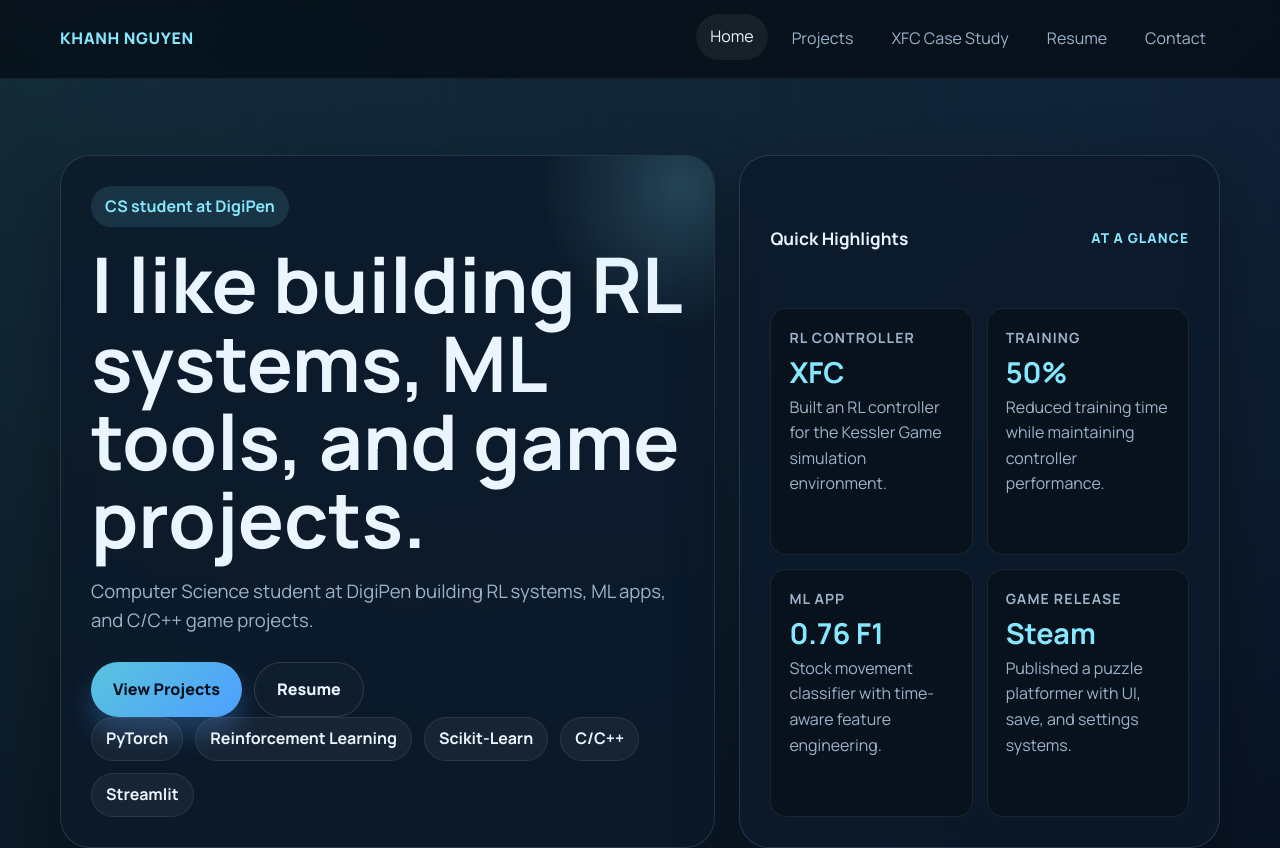
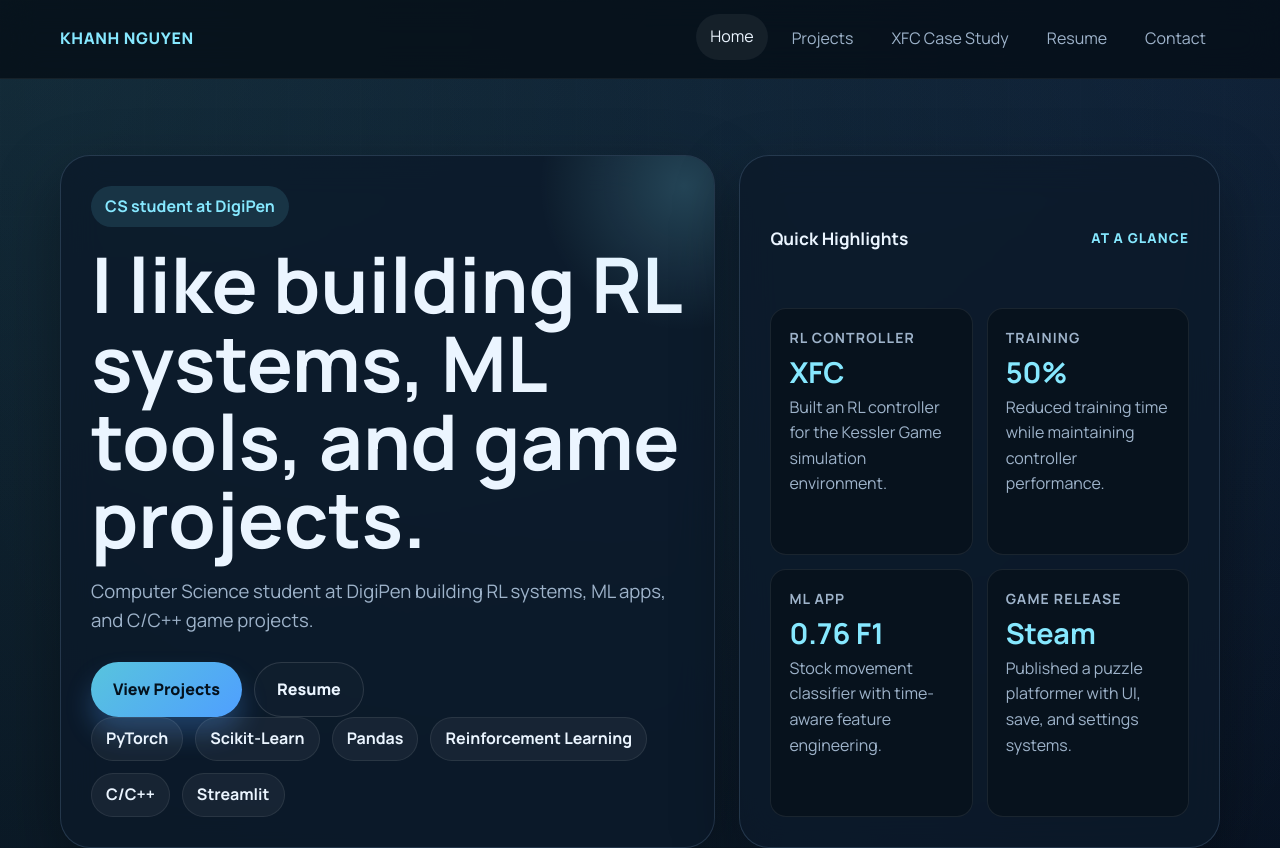
Before and after one commit to thuykhanh2642/thuykhanh2642.github.io, a plain HTML site: page index.html in a window 1280 px wide. Shown: the top 848 px of the page. Drawn offline with Linux system fonts and the light colour scheme.

Commit message:
some more front end stuff

```diff
--- a/index.html
+++ b/index.html
@@ -37,8 +37,9 @@
           </div>
           <div class="chips">
             <span class="chip">PyTorch</span>
+            <span class="chip">Scikit-Learn</span>
+            <span class="chip">Pandas</span>
             <span class="chip">Reinforcement Learning</span>
-            <span class="chip">Scikit-Learn</span>
             <span class="chip">C/C++</span>
             <span class="chip">Streamlit</span>
           </div>
```
